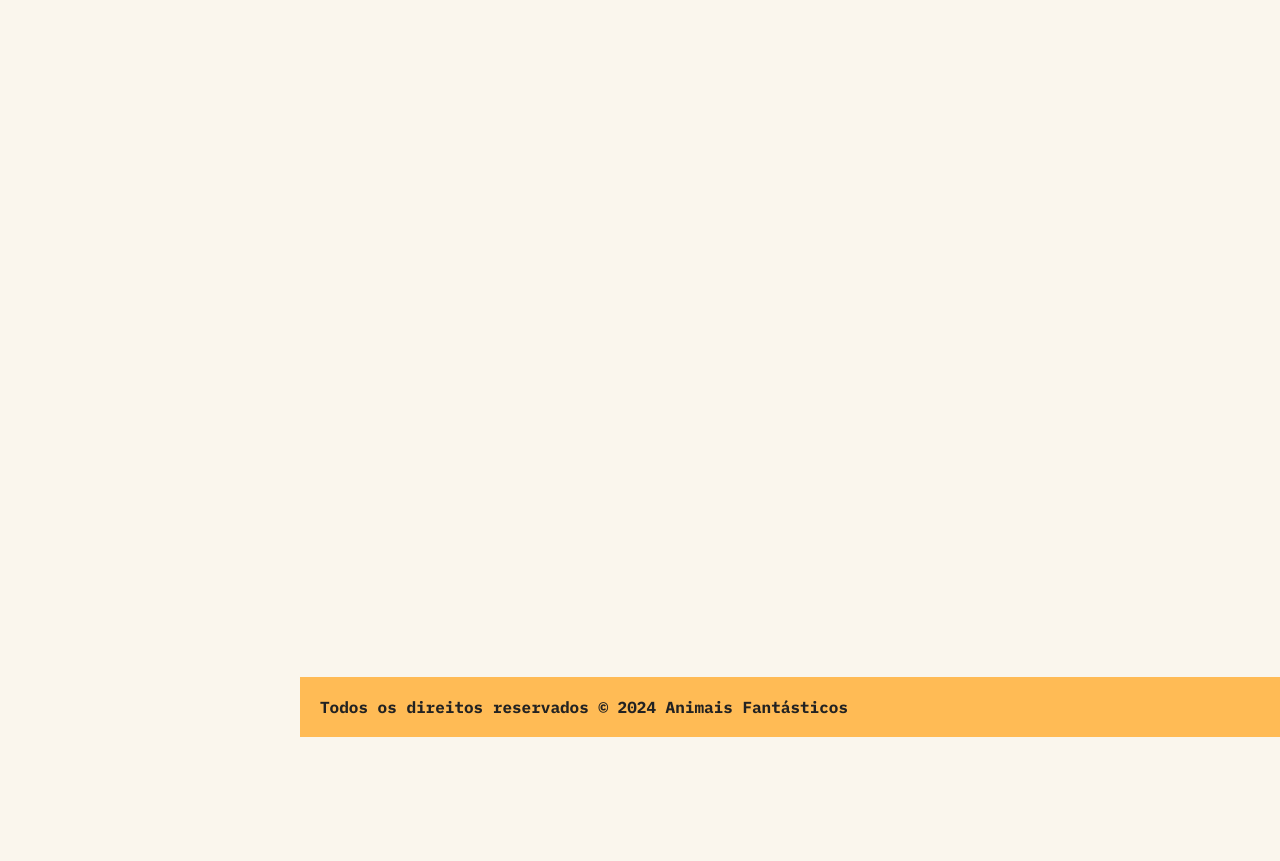
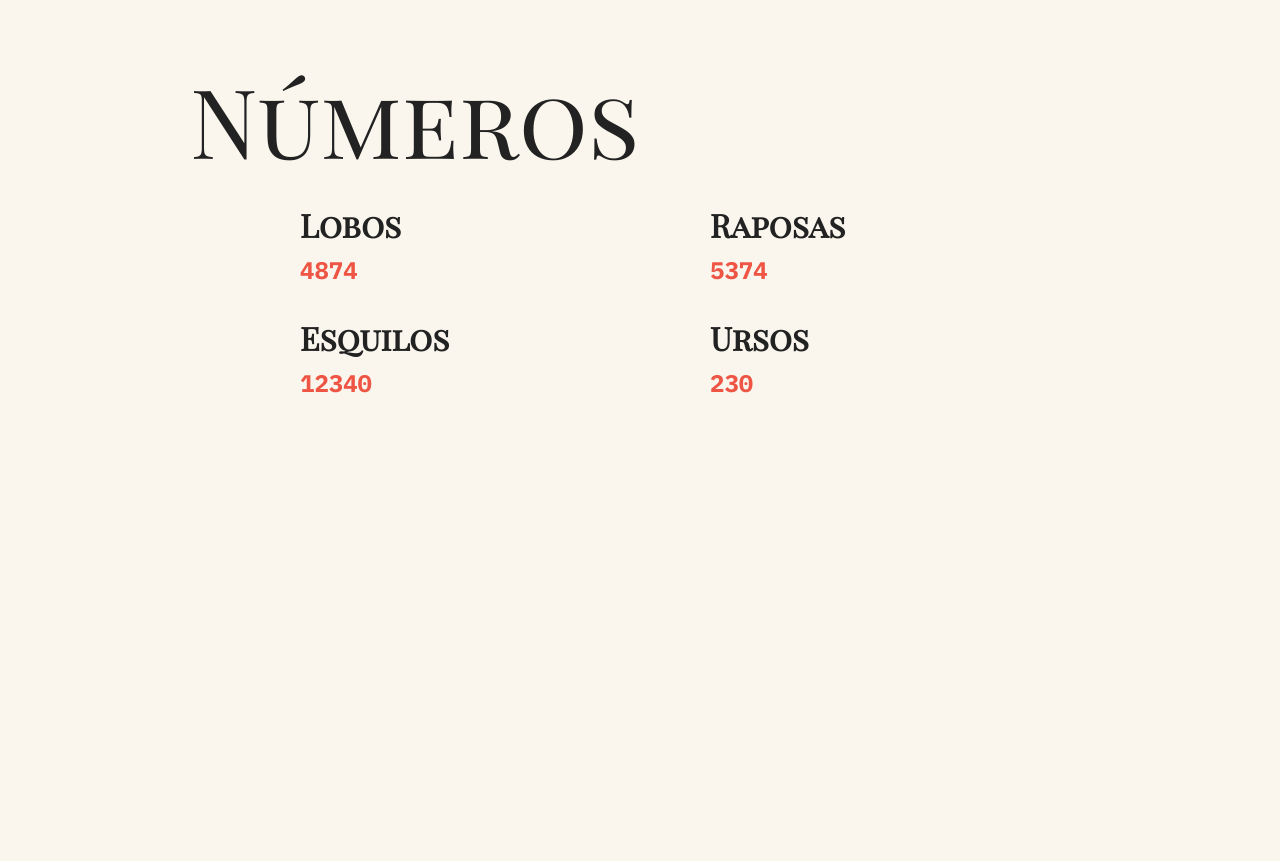
Before and after one commit to bhsouza/Animais_Fantasticos, a plain HTML site: page index.html in a window 1280 px wide. Shown: the part 1219-2080 px from the top of the page. Before the commit the page ends 1988 px from the top, so only its background shows below. Drawn offline with Linux system fonts and the light colour scheme.

Commit message:
Adicionando section de numeros

```diff
--- /dev/null
+++ b/css/numeros.css
@@ -0,0 +1,25 @@
+.numeros-grid {
+  grid-column: 2 / 4;
+  display: grid;
+  grid-template-columns: 1fr 1fr;
+  gap: 3rem;
+}
+
+.numeros-grid h3 {
+  font-family: 'Playfair Display SC', serif;
+  font-size: 3.2rem;
+  margin-bottom: .8rem;
+}
+
+.numeros-grid span {
+  font-family: 'IBM Plex Mono', monospace;
+  font-weight: 700;
+  font-size: 2.4rem;
+  color: #e54;
+}
+
+@media (max-width: 700px) {
+  .numeros-grid {
+    grid-column: 1;
+  }
+}
--- a/css/style.css
+++ b/css/style.css
@@ -3,3 +3,4 @@
 @import './tooltip.css';
 @import './dropdown-menu.css';
 @import './menu-mobile.css';
+@import './numeros.css'
--- a/index.html
+++ b/index.html
@@ -105,6 +105,28 @@
       </dl>
     </section>
 
+    <section class="grid-section numeros" data-anime="scroll">
+      <h1 class="titulo">Números</h1>
+      <div class="numeros-grid">
+        <div class="numero-animal">
+          <h3>Lobos</h3>
+          <span data-numero>4874</span>
+        </div>
+        <div class="numero-animal">
+          <h3>Raposas</h3>
+          <span data-numero>5374</span>
+        </div>
+        <div class="numero-animal">
+          <h3>Esquilos</h3>
+          <span data-numero>12340</span>
+        </div>
+        <div class="numero-animal">
+          <h3>Ursos</h3>
+          <span data-numero>230</span>
+        </div>
+      </div>
+    </section>
+
     <section class="grid-section contato" data-anime="scroll" id="contato">
       <h1 class="titulo">Contato</h1>
       <div class="mapa" data-tooltip aria-label="Endereço próximo ao estacionamento.">
--- /dev/null
+++ b/js/modules/anima-numeros.js
@@ -0,0 +1,31 @@
+export default function initAnimaNumeros() {
+
+  function animaNumeros() {
+    const numeros = document.querySelectorAll('[data-numero]');
+    numeros.forEach(numero => {
+      const total = +numero.innerText;
+      const incremento = Math.floor(total / 100);
+      let start = 0;
+      const timer = setInterval(() => {
+        start += incremento;
+        numero.innerText = start;
+        if (start > total) {
+          numero.innerText = total;
+          clearInterval(timer);
+        }
+      }, 25 * Math.random());
+    });
+  }
+
+  function handleMutation(mutation) {
+    if (mutation[0].target.classList.contains('ativo')) {
+      observer.disconnect();
+      animaNumeros();
+    }
+  }
+
+  const observerTarget = document.querySelector('.numeros');
+  const observer = new MutationObserver(handleMutation);
+
+  observer.observe(observerTarget, { attributes: true })
+}
--- a/js/modules/scroll-animacao.js
+++ b/js/modules/scroll-animacao.js
@@ -8,7 +8,7 @@ export default function initAnimacaoScroll() {
         const isSectionVisible = (sectionTop - (window.innerHeight * 0.6)) < 0;
         if(isSectionVisible)
           section.classList.add('ativo');
-        else
+        else if(section.classList.contains('ativo'))
           section.classList.remove('ativo');
 
       })
--- a/js/script.js
+++ b/js/script.js
@@ -6,7 +6,7 @@ import initModal from "./modules/modal.js";
 import initTooltip from "./modules/tooltip.js";
 import initDropdownMenu from "./modules/dropdown-menu.js";
 import initMenuMobile from "./modules/menu-mobile.js";
-// import outsideClick from "./modules/outsideclick.js";
+import initAnimaNumeros from "./modules/anima-numeros.js";
 
 initScrollSuave();
 initAnimacaoScroll();
@@ -15,5 +15,5 @@ initTabNav();
 initModal();
 initTooltip();
 initDropdownMenu();
-// outsideClick();
 initMenuMobile();
+initAnimaNumeros();
```
